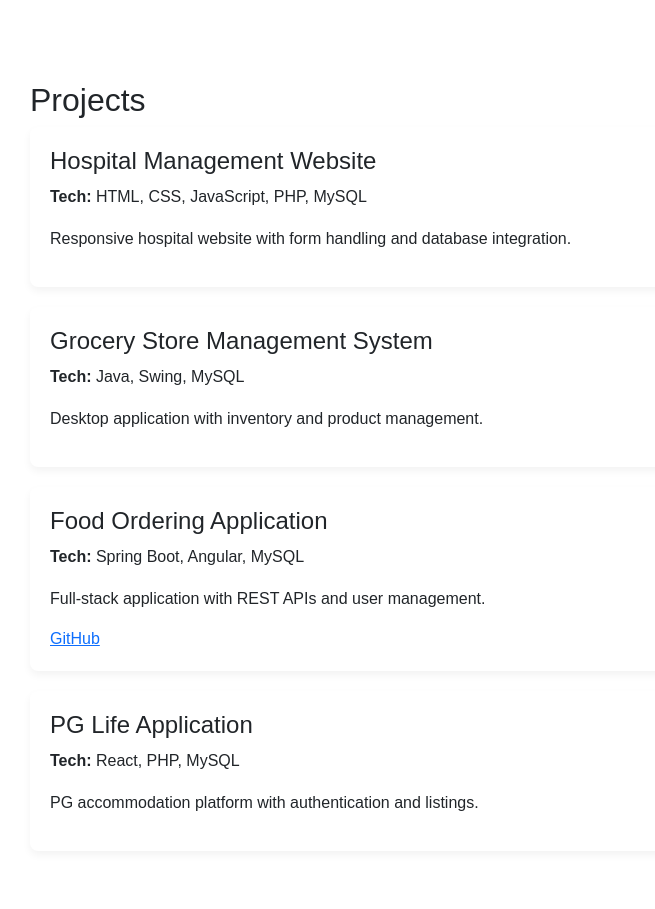
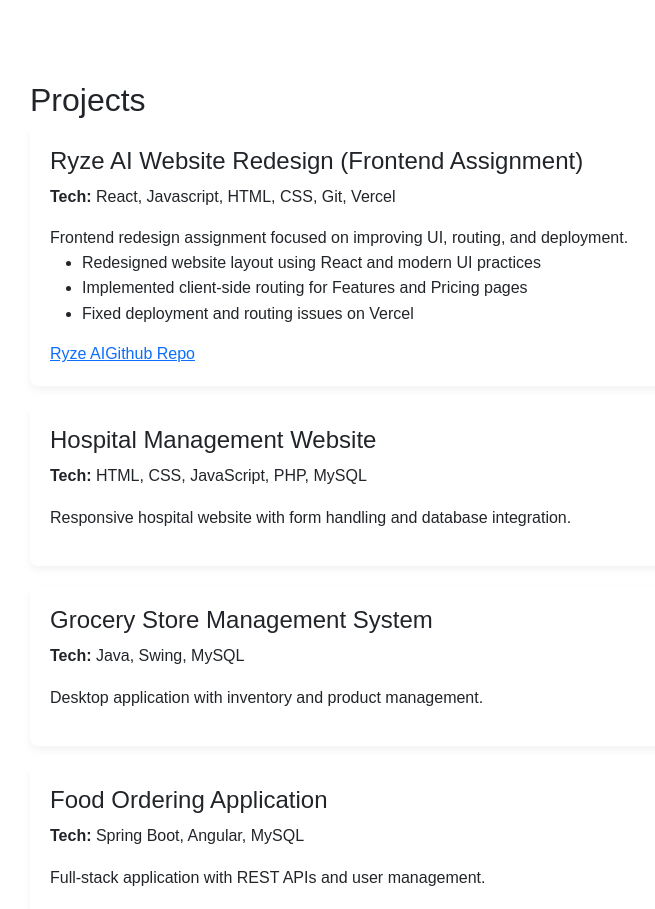
Before and after one commit to Isha1906/isha-vats-portfolio, a React (Vite) app: page / in a window 1280 px wide. Shown: the part 1100-2009 px from the top of the page, without its empty margins (98-753 px from the left). Built offline with nearby package versions, Linux system fonts and the light colour scheme.

Commit message:
Add new project

```diff
--- a/src/component/Projects.jsx
+++ b/src/component/Projects.jsx
@@ -2,6 +2,21 @@
   return (
     <section id="projects">
       <h2>Projects</h2>
+      <div style={card}>
+        <h4>Ryze AI Website Redesign (Frontend Assignment)</h4>
+        <p><b>Tech:</b> React, Javascript, HTML, CSS, Git, Vercel</p>
+        <span>Frontend redesign assignment focused on improving UI, routing, and deployment.</span>
+        <p>
+        <ul type="disc">
+          <li>Redesigned website layout using React and modern UI practices</li>
+          <li>Implemented client-side routing for Features and Pricing pages</li>
+          <li>Fixed deployment and routing issues on Vercel</li>
+        </ul>
+        </p>
+        <a href="https://ryze-website-assignment.vercel.app" target="_blank">
+          Ryze AI</a>
+          <a href="https://github.com/Isha1906/ryze-website-assigment">Github Repo</a>
+      </div>
 
       <div style={card}>
         <h4>Hospital Management Website</h4>
```
